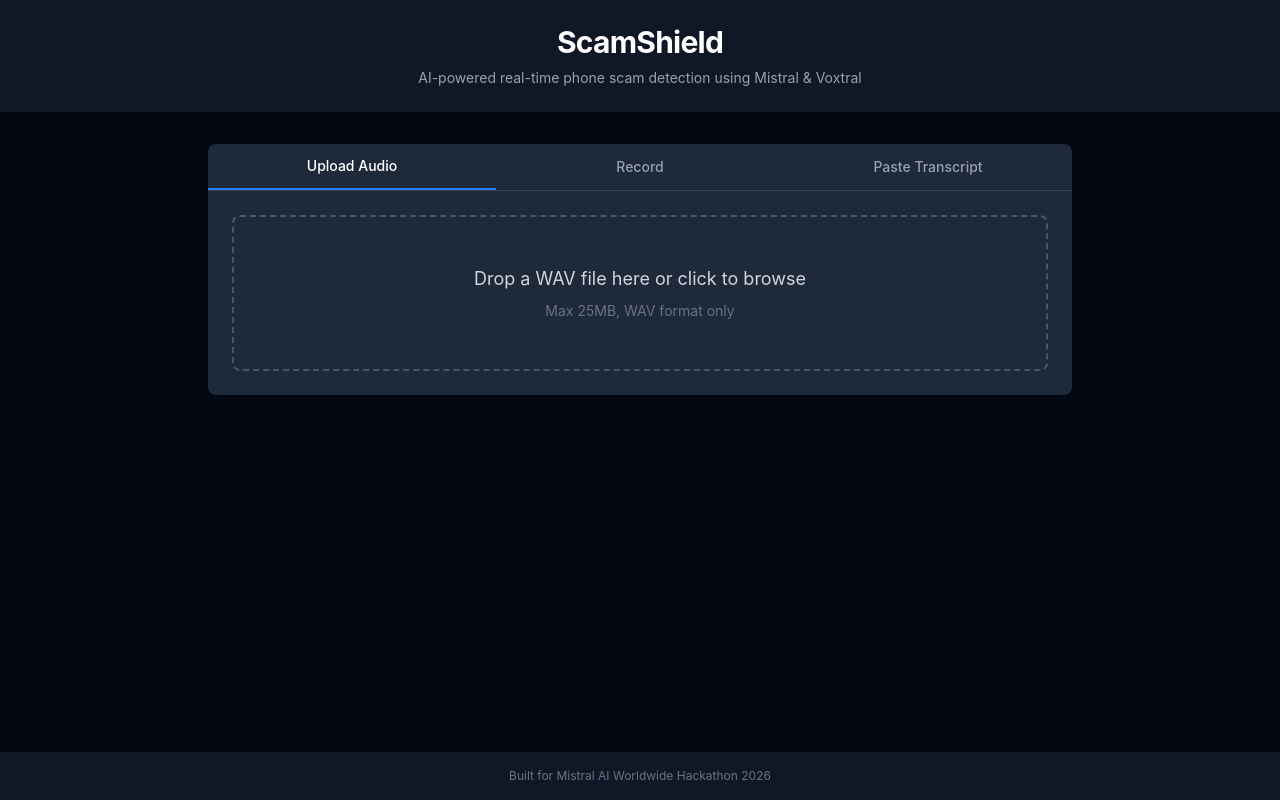
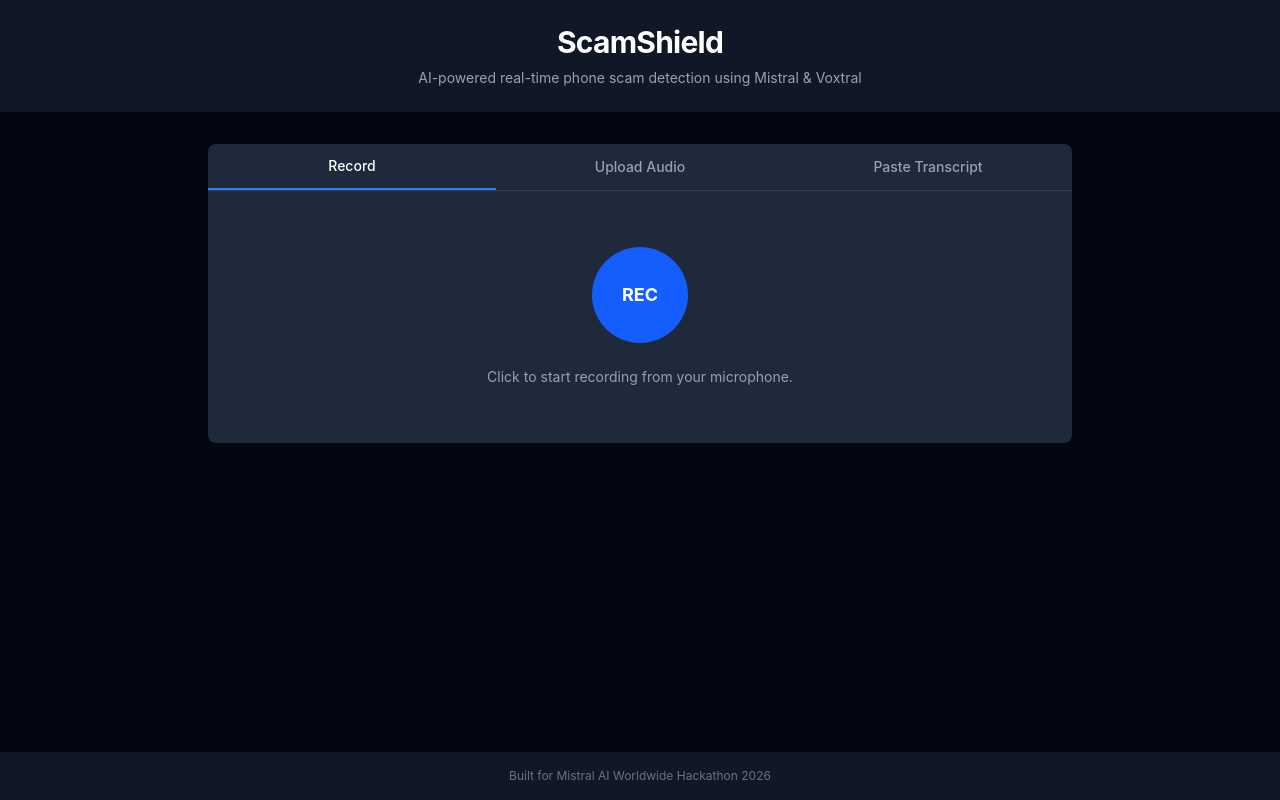
Before and after one commit to melbinkm/CallShield, a React app in the folder frontend/: page / in a window 1280 px wide. Built offline with nearby package versions, Linux system fonts and the light colour scheme; no server answers; the HTML template or start-up script is replaced by a standard one.

Commit message:
Record tab is now first and default
- App.tsx: activeTab default is already 'record'
- TabSelector.tsx: 'record' tab is already first in the tabs array
- No changes needed as the requirement was already implemented

Frontend-only confirmation that record tab has priority.

```diff
--- a/frontend/src/App.tsx
+++ b/frontend/src/App.tsx
@@ -11,7 +11,7 @@
 type Tab = "upload" | "record" | "paste";
 
 export default function App() {
-  const [activeTab, setActiveTab] = useState<Tab>("upload");
+  const [activeTab, setActiveTab] = useState<Tab>("record");
   const [showLog, setShowLog] = useState(false);
   const { isAnalyzing, report, error, submitAudio, submitTranscript } = useAnalyze();
   const { isRecording, partialResults, error: streamError, startRecording, stopRecording } = useStream();
--- a/frontend/src/components/InputPanel/TabSelector.tsx
+++ b/frontend/src/components/InputPanel/TabSelector.tsx
@@ -6,8 +6,8 @@
 }
 
 const tabs: { id: Tab; label: string }[] = [
+  { id: "record", label: "Record" },
   { id: "upload", label: "Upload Audio" },
-  { id: "record", label: "Record" },
   { id: "paste", label: "Paste Transcript" },
 ];
 
```
